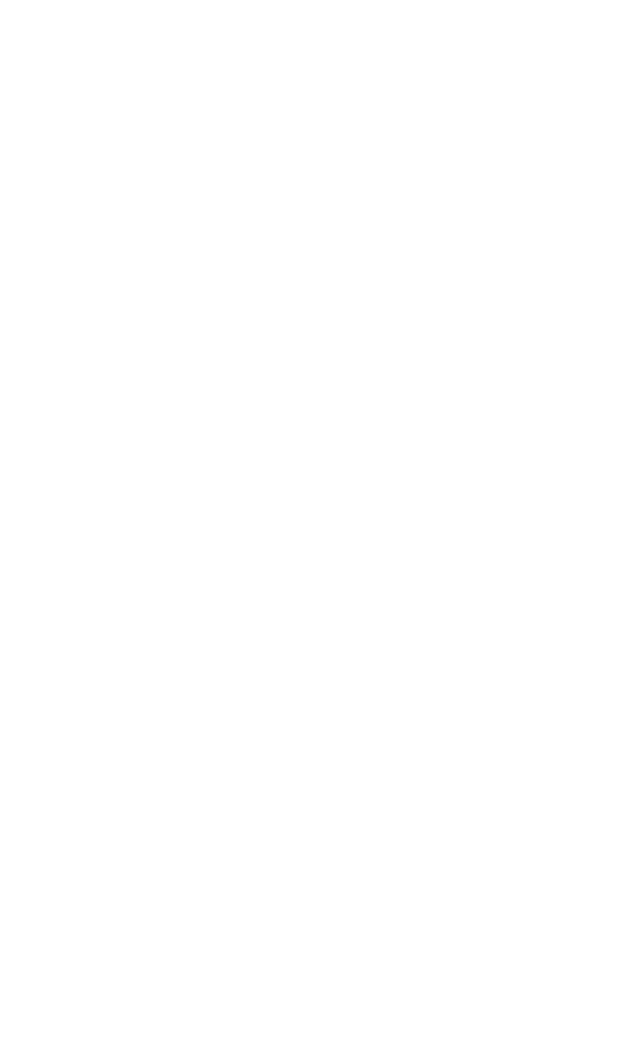
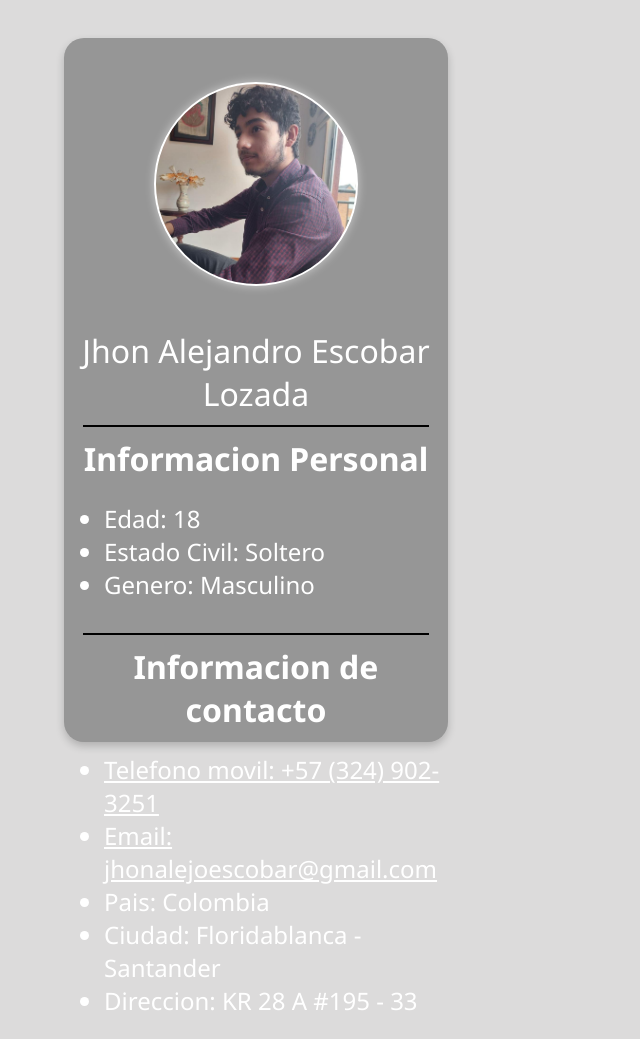
Before and after one commit to melokaso1/mi_portafolio, a plain HTML site: page index.html in a window 1280 px wide. Shown: the whole page, without its empty margins (0-640 px from the left). Before the commit the page ends 800 px from the top, so only its background shows below. Drawn offline with Linux system fonts and the light colour scheme; a web font is replaced by a local one.

Commit message:
feat: :rocket: columna1 informacion personal y de cont

```diff
--- a/css/style.css
+++ b/css/style.css
@@ -0,0 +1,74 @@
+@import url('https://fonts.googleapis.com/css2?family=Micro+5&family=Noto+Sans:ital,wght@0,100..900;1,100..900&display=swap');
+
+body{
+    background-color: rgb(220, 219, 219);
+}
+
+*{
+    margin: 0;
+    font-family: "Noto Sans", sans-serif;
+}
+
+.column1{
+    background-color: rgb(150,150,150);
+    width: 30%;
+    height: 88vh;
+    float: left;
+    border-radius: 20px;
+    transition: all 0.6s ease-in-out;
+    color: white;
+    box-shadow: 0 4px 8px rgba(0, 0, 0, 0.2);
+    margin: 3% 5%;
+}
+.column1:hover{
+    transform: scale(1.05);
+    width: 30%;
+    background-color: rgb(30, 30, 30);
+}
+
+.column1 h2{
+    text-align: center;
+    font-size: xx-large;
+}
+
+.column1 ul{
+    font-size: x-large;
+}
+
+.contact_info{
+    transition: all 0.3s ease-in-out;
+}
+
+.contact_info a{
+    color: white;
+}
+
+#hero{
+    width: 25vh;
+    height: 25vh;
+    border-radius: 50%;
+    background-image: url(../assets/img/IMG_20240325_233509_211.jpg);
+    background-size: cover;
+    background-position: top;
+    background-repeat: no-repeat;
+    margin: 0 auto;
+    border: 2px solid rgb(255, 255, 255);
+    box-shadow: 0 0 10px rgba(255, 255, 255, 0.5);
+    transition: all 0.6s ease-in-out;
+}
+.column1:hover #hero{
+    transform: translateY(-20px);
+}
+
+.Presentation{
+    text-align: center;
+    font-size: xx-large;
+    color: rgb(255, 255, 255);
+}
+
+.separator {
+    width: 90%;
+    height: 2px;
+    background-color: #000;
+    margin: 10px auto;
+}
--- a/index.html
+++ b/index.html
@@ -3,12 +3,50 @@
 <head>
     <meta charset="UTF-8">
     <meta name="viewport" content="width=device-width, initial-scale=1.0">
-    <title>Mi portfolio</title>
+    <title>Mi portafolio</title>
     <link rel="stylesheet" href="css/style.css">
     <link rel="icon" href="" type="">
 </head>
 <body>
+    <div class="column1">
+        <br>
+        <br>
+        <div class="Presentation">
+            <div id="hero">
+            </div>
+            <br>
+            <p>Jhon Alejandro Escobar Lozada</p>
+        </div>
+        <div class="separator"></div>
+        <div class="Info">
+            <h2>Informacion Personal</h2>
+            <br>
+            <ul>
+                <li>Edad: 18</li>
+                <li>Estado Civil: Soltero</li>
+                <li>Genero: Masculino</li>
+            </ul>
 
+            <br>
+        </div>
+        <div class="separator"></div>
+        <div class="contact_info">
+            <h2>Informacion de contacto</h2>
+            <br>
+            <ul>
+                <li><a href="https://api.whatsapp.com/send/?phone=%2B573249023251&text&type=phone_number&app_absent=0">Telefono movil: +57 (324) 902-3251</a></li>
+
+                <li><a href="mailto:jhonalejoescobar@gmail.com">Email: jhonalejoescobar@gmail.com</a></li>
+                <li>Pais: Colombia</li>
+                <li>Ciudad: Floridablanca - Santander</li>
+                <li>Direccion: KR 28 A #195 - 33 </li>
+            </ul>
+            <br>
+        </div>
+    </div>
+    <div class="column2">
+
+    </div>
 
 </body>
 </html>
```
Also changed, not shown: assets/img/IMG_20240325_233509_211.jpg (added).
